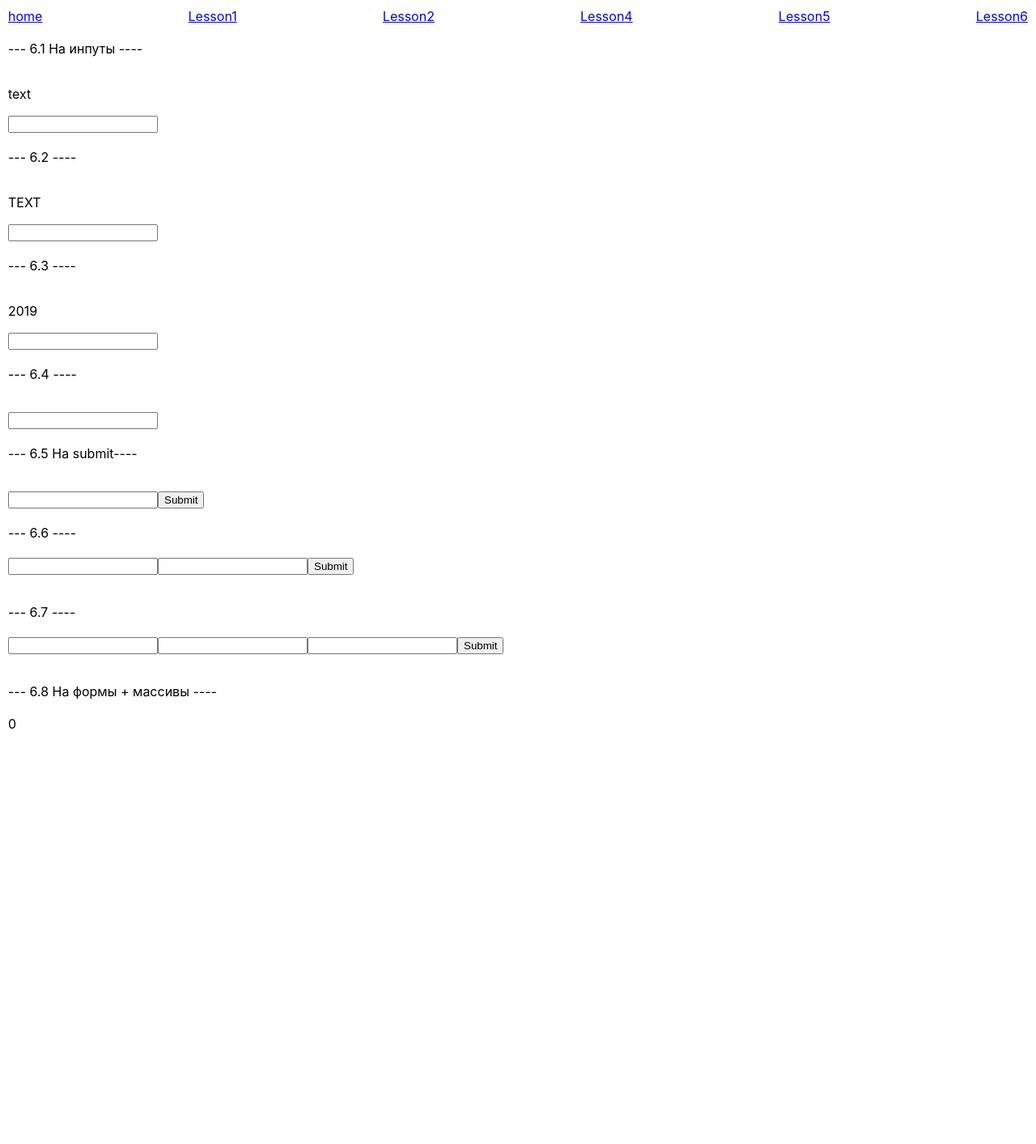
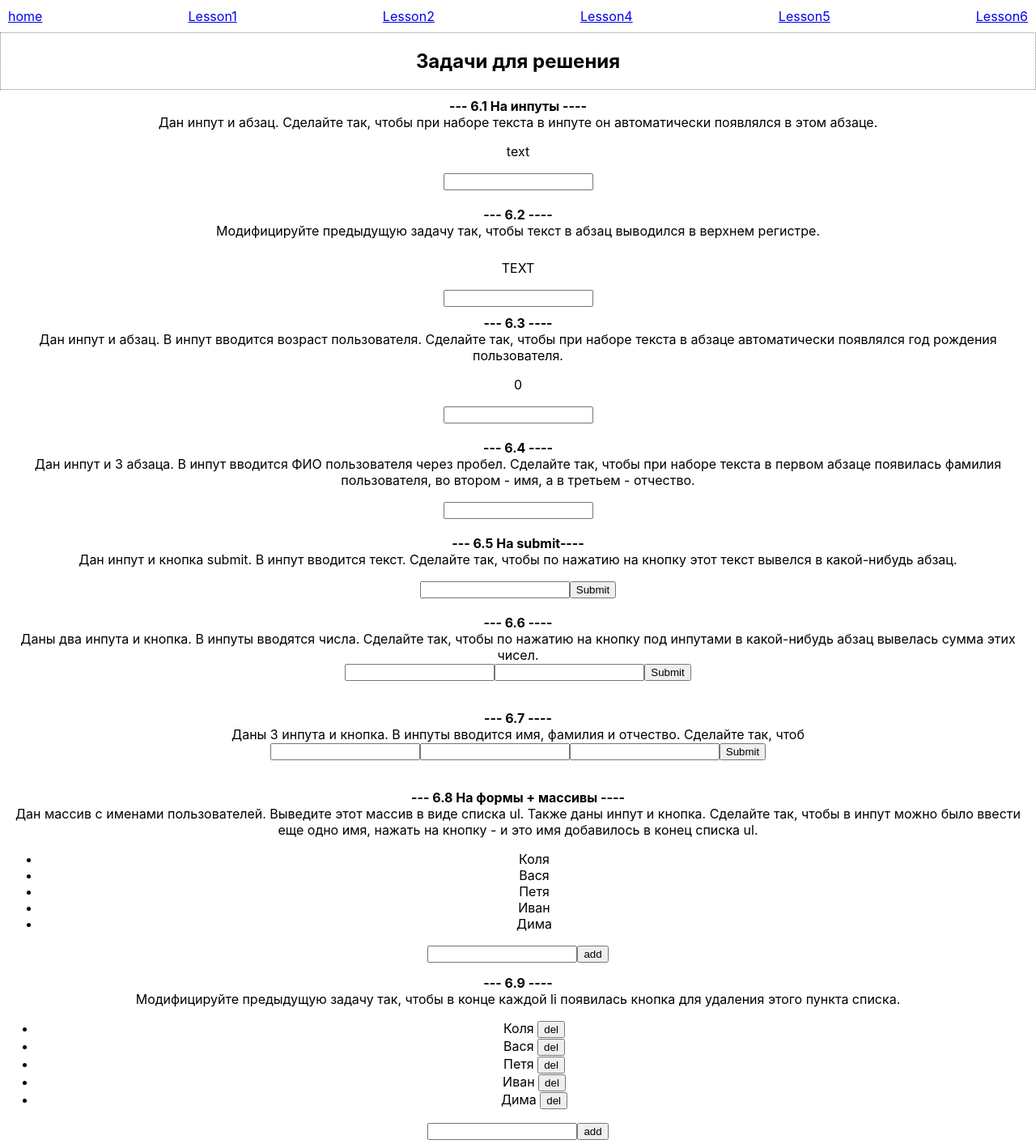
Before and after one commit to PavelNestor/reactTest, a React (Create React App) app in the folder l1/my-app/: page /lesson6 in a window 1280 px wide. Shown: the whole page at 81% size. Before the commit the page ends 914 px from the top, so only its background shows below. Built offline with nearby package versions, Linux system fonts and the light colour scheme.

Commit message:
enhancement

```diff
--- a/l1/my-app/src/lessons/lesson5.js
+++ b/l1/my-app/src/lessons/lesson5.js
@@ -51,11 +51,13 @@ const Lesson54 = () => {
     names.splice(index, 1)
     setNames(names.concat())
   }
-  return <div>
-    <ul>
-      {names.map((name, index) =>
-        <li key={index}>{name} <button onClick={()=>removeName(index)}>del</button></li>)}
-    </ul>
 
-  </div>
+  return (
+    <div>
+      <ul>
+        {names.map((name, index) =>
+          <li key={index}>{name} <button onClick={() => removeName(index)}>del</button></li>)}
+      </ul>
+    </div>
+  )
 };
--- a/l1/my-app/src/lessons/lesson6.js
+++ b/l1/my-app/src/lessons/lesson6.js
@@ -2,16 +2,97 @@ import React from 'react';
 
 export default function Lesson6() {
   return (
-    <div>
-      <div style={{ padding: '10px' }}>--- 6.1 На инпуты ----</div><div style={{ padding: '10px' }}><Lesson61 /></div>
-      <div style={{ padding: '10px' }}>--- 6.2 ----</div><div style={{ padding: '10px' }}><Lesson62 /></div>
-      <div style={{ padding: '10px' }}>--- 6.3 ----</div><div style={{ padding: '10px' }}><Lesson63 /></div>
-      <div style={{ padding: '10px' }}>--- 6.4 ----</div><div style={{ padding: '10px' }}><Lesson64 /></div>
-      <div style={{ padding: '10px' }}>--- 6.5 На submit----</div><div style={{ padding: '10px' }}><Lesson65 /></div>
-      <div style={{ padding: '10px' }}>--- 6.6 ----</div><div style={{ padding: '10px' }}><Lesson66 /></div>
-      <div style={{ padding: '10px' }}>--- 6.7 ----</div><div style={{ padding: '10px' }}><Lesson67 /></div>
-      <div style={{ padding: '10px' }}>--- 6.8 На формы + массивы ----</div><div style={{ padding: '10px' }}><Lesson68 /></div>
-    </div>
+    <div style={{ textAlign: 'center' }}>
+      <div style={{ border: '1px dotted grey' }}><h2 >Задачи для решения</h2></div>
+      {/* start */}
+      <div style={{ padding: '10px' }}>
+        <div>
+          <strong>--- 6.1 На инпуты ----</strong>
+          <br />
+          Дан инпут и абзац. Сделайте так, чтобы при наборе текста в инпуте он автоматически появлялся в этом абзаце.
+        </div>
+        <div><Lesson61 /></div>
+      </div>
+      {/* end */}
+      {/* start */}
+      <div style={{ padding: '10px' }}>
+        <strong>--- 6.2 ----</strong>
+        <br />
+        Модифицируйте предыдущую задачу так, чтобы текст в абзац выводился в верхнем регистре.
+        </div>
+      <div><Lesson62 /></div>
+      {/* end */}
+      {/* start */}
+      <div style={{ padding: '10px' }}>
+        <div>
+          <strong>--- 6.3 ----</strong>
+          <br />
+          Дан инпут и абзац. В инпут вводится возраст пользователя. Сделайте так, чтобы при наборе текста в абзаце автоматически появлялся год рождения пользователя.
+        </div>
+        <div><Lesson63 /></div>
+      </div>
+      {/* end */}
+      {/* start */}
+      <div style={{ padding: '10px' }}>
+        <div>
+          <strong>--- 6.4 ----</strong>
+          <br />
+          Дан инпут и 3 абзаца. В инпут вводится ФИО пользователя через пробел. Сделайте так, чтобы при наборе текста в первом абзаце появилась фамилия пользователя, во втором - имя, а в третьем - отчество.
+        </div>
+        <div><Lesson64 /></div>
+      </div>
+      {/* end */}
+      {/* start */}
+      <div style={{ padding: '10px' }}>
+        <div>
+          <strong>--- 6.5 На submit----</strong>
+          <br />
+          Дан инпут и кнопка submit. В инпут вводится текст. Сделайте так, чтобы по нажатию на кнопку этот текст вывелся в какой-нибудь абзац.
+        </div>
+        <div><Lesson65 /></div>
+      </div>
+      {/* end */}
+      {/* start */}
+      <div style={{ padding: '10px' }}>
+        <div>
+          <strong>--- 6.6 ----</strong>
+          <br />
+          Даны два инпута и кнопка. В инпуты вводятся числа. Сделайте так, чтобы по нажатию на кнопку под инпутами в какой-нибудь абзац вывелась сумма этих чисел.
+        </div>
+        <div><Lesson66 /></div>
+      </div>
+      {/* end */}
+      {/* start */}
+      <div style={{ padding: '10px' }}>
+        <div>
+          <strong>--- 6.7 ----</strong>
+          <br />
+          Даны 3 инпута и кнопка. В инпуты вводится имя, фамилия и отчество. Сделайте так, чтоб
+        </div>
+        <div><Lesson67 /></div>
+      </div>
+      {/* end */}
+      {/* start */}
+      <div style={{ padding: '10px' }}>
+        <div>
+          <strong>--- 6.8 На формы + массивы ----</strong>
+          <br />
+          Дан массив с именами пользователей. Выведите этот массив в виде списка ul. Также даны инпут и кнопка. Сделайте так, чтобы в инпут можно было ввести еще одно имя, нажать на кнопку - и это имя добавилось в конец списка ul.
+        </div>
+        <div><Lesson68 /></div>
+      </div>
+      {/* end */}
+      {/* start */}
+      <div style={{ padding: '5px' }}>
+        <div>
+          <strong>--- 6.9 ----</strong>
+          <br />
+          Модифицируйте предыдущую задачу так, чтобы в конце каждой li появилась кнопка для удаления этого пункта списка.
+      </div>
+        <div><Lesson69 /></div>
+      </div>
+      {/* end */}
+    </div >
   )
 }
 
@@ -34,7 +115,7 @@ const Lesson62 = () => {
 };
 
 const Lesson63 = () => {
-  const [value, setValue] = React.useState(2019);
+  const [value, setValue] = React.useState(0);
   const changeValue = (event) => setValue(2019 - event.target.value)
   return <div>
     <p>{value}</p>
@@ -115,8 +196,48 @@ const Lesson67 = () => {
 };
 
 const Lesson68 = () => {
+  const [value, setValue] = React.useState();
+  const [names, setNames] = React.useState(['Коля', 'Вася', 'Петя', 'Иван', 'Дима']);
+  const addValue = event => setValue(event.target.value);
+  const handleSubmit = event => {
+    setNames(names.concat([value]))
+    event.preventDefault();
+  }
+  return (
+    <div>
+      <ul>
+        {names.map((name, index) => <li key={index}>{name}</li>)}
+      </ul>
+      <form onSubmit={handleSubmit}>
+        <input type="text" onChange={addValue} />
+        <input type="submit" value="add" />
+      </form>
+    </div>
+  )
+};
+
+const Lesson69 = () => {
+  const [value, setValue] = React.useState();
+  const [names, setNames] = React.useState(['Коля', 'Вася', 'Петя', 'Иван', 'Дима']);
+  const addValue = event => setValue(event.target.value);
+  const handleSubmit = event => {
+    setNames(names.concat([value]))
+    event.preventDefault();
+  }
+  const removeName = (index) => {
+    names.splice(index, 1)
+    setNames(names.concat())
+  }
 
   return (
-    0
+    <div>
+      <ul>
+        {names.map((name, index) => <li key={index}>{name} <button onClick={() => removeName(index)}>del</button></li>)}
+      </ul>
+      <form onSubmit={handleSubmit}>
+        <input type="text" onChange={addValue} />
+        <input type="submit" value="add" />
+      </form>
+    </div>
   )
 };
```
Also changed, not shown: 1 other file (tests, documents, lock files or other folders).
